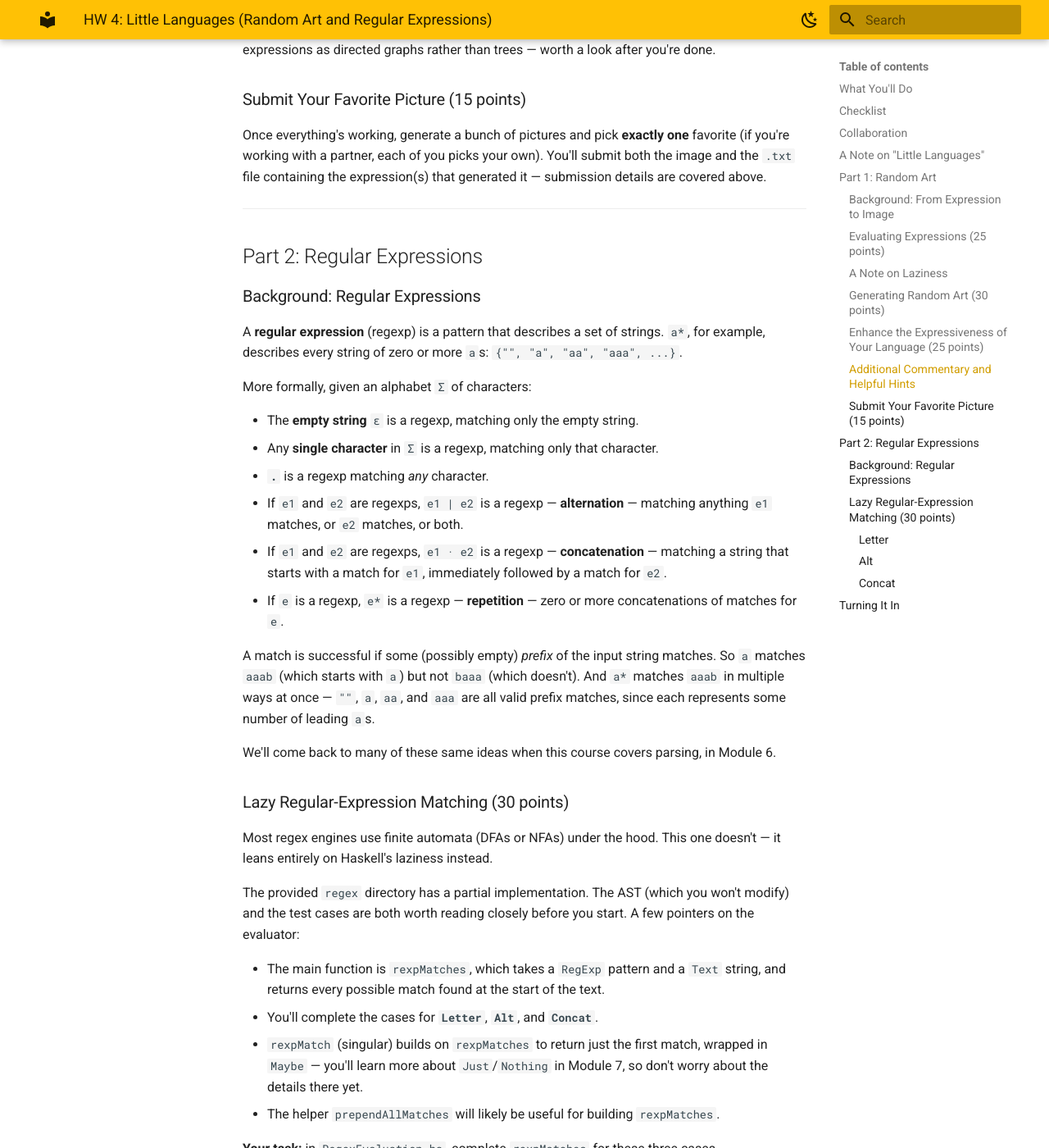
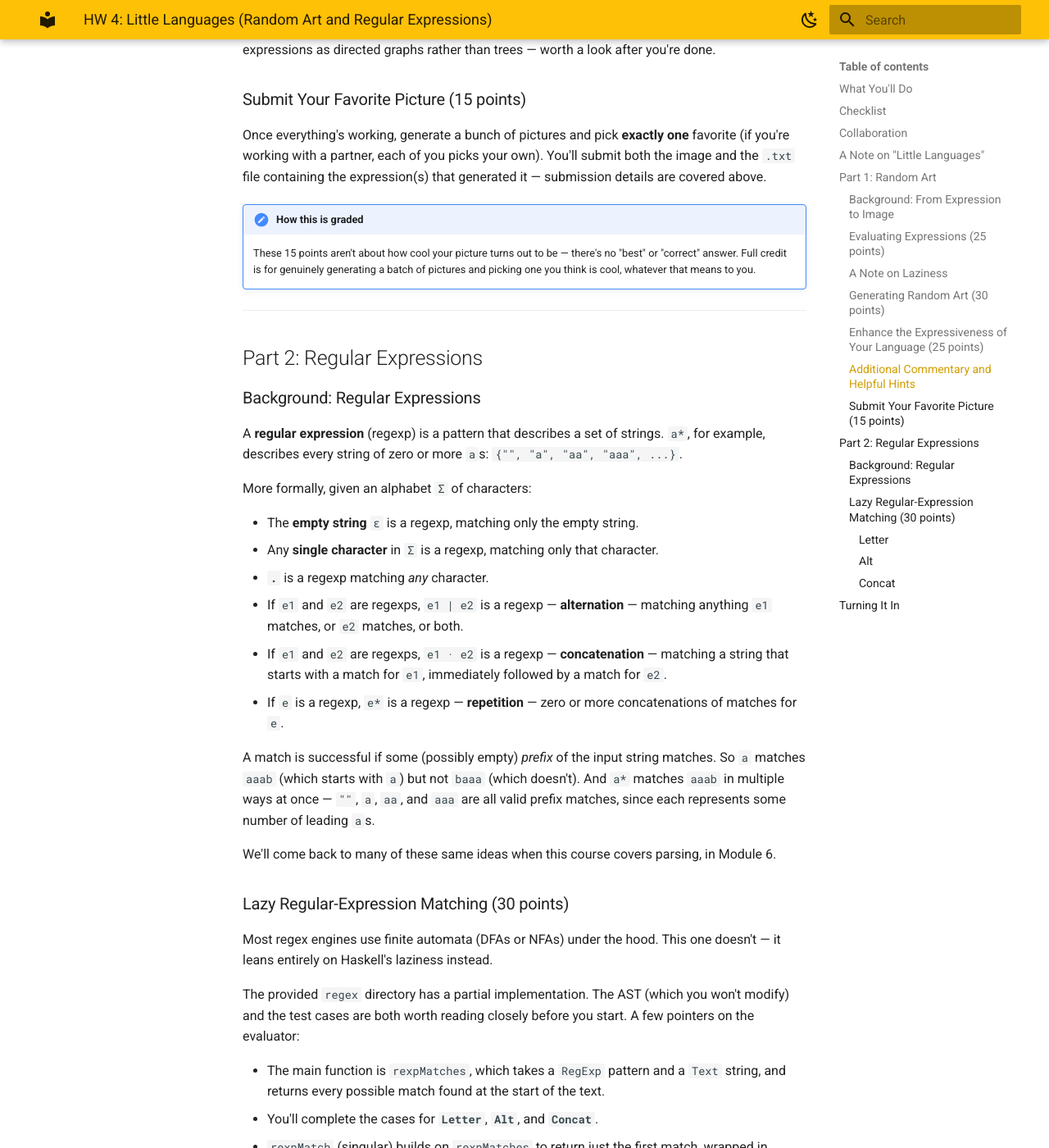
Before and after one commit to lbang-hmc/cs-131-website, an MkDocs documentation site: the page built from content/assignments/hw04.md, in a window 1280 px wide and 1400 px high, scrolled down 6821 px. Shown: the whole window at 82% size. Built offline with MkDocs 1.6.1 and Material for MkDocs 9.7.7, drawn with Linux system fonts in a browser that asks for light colours; some of the changed text lies outside the part shown.

Commit message:
Lab04 wrap-up, remove Docker mentions, HW4 art-grading note
- Lab 04: replace the forward-looking "you'll meet again in Module
  04.1 and 04.2" (students have already completed those modules) with
  framing that sets up HW 4 instead.
- HW 04: remove the last "DOCKER" shell-prompt artifacts from an old
  Docker-based dev environment the course no longer uses (only file on
  the site that mentioned Docker at all).
- HW 04: add a note clarifying the 15-point "submit your favorite
  picture" part is graded on genuine effort, not on how cool the
  result looks.

Co-Authored-By: Claude Sonnet 5 <noreply@anthropic.com>
Claude-Session: https://claude.ai/code/session_01LczGAetihch4HA8JbPqaDm

```diff
--- a/content/assignments/hw04.md
+++ b/content/assignments/hw04.md
@@ -185,6 +185,9 @@ If you want to see where this idea goes with real sophistication, [random-art.or
 
 Once everything's working, generate a bunch of pictures and pick **exactly one** favorite (if you're working with a partner, each of you picks your own). You'll submit both the image and the `.txt` file containing the expression(s) that generated it — submission details are covered above.
 
+!!! note "How this is graded"
+    These 15 points aren't about how cool your picture turns out to be — there's no "best" or "correct" answer. Full credit is for genuinely generating a batch of pictures and picking one you think is cool, whatever that means to you.
+
 ---
 
 ## Part 2: Regular Expressions
```
Also changed, not shown: other parts of content/assignments/hw04.md (+4 -4 lines), content/labs/lab04.md (+1 -1 lines).
